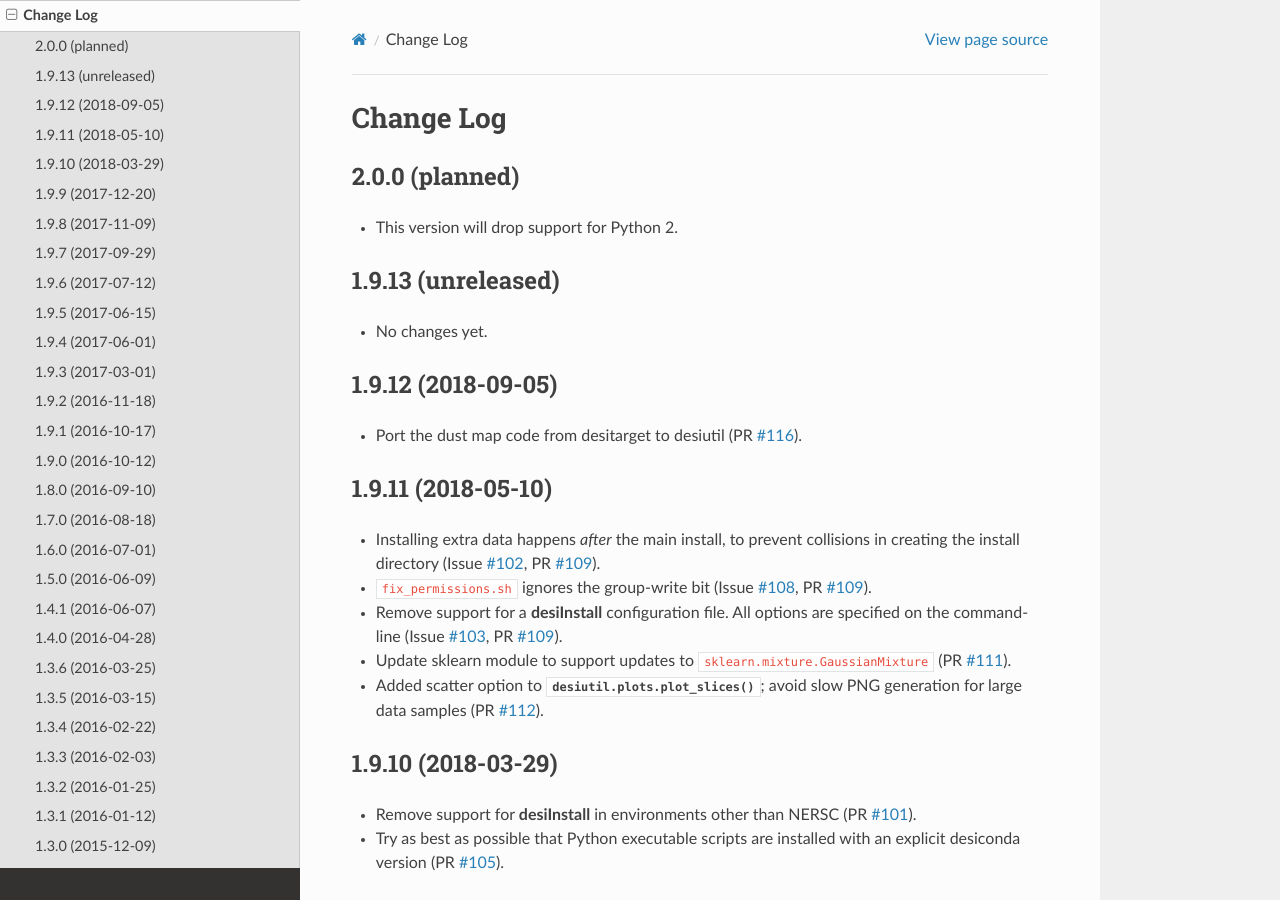
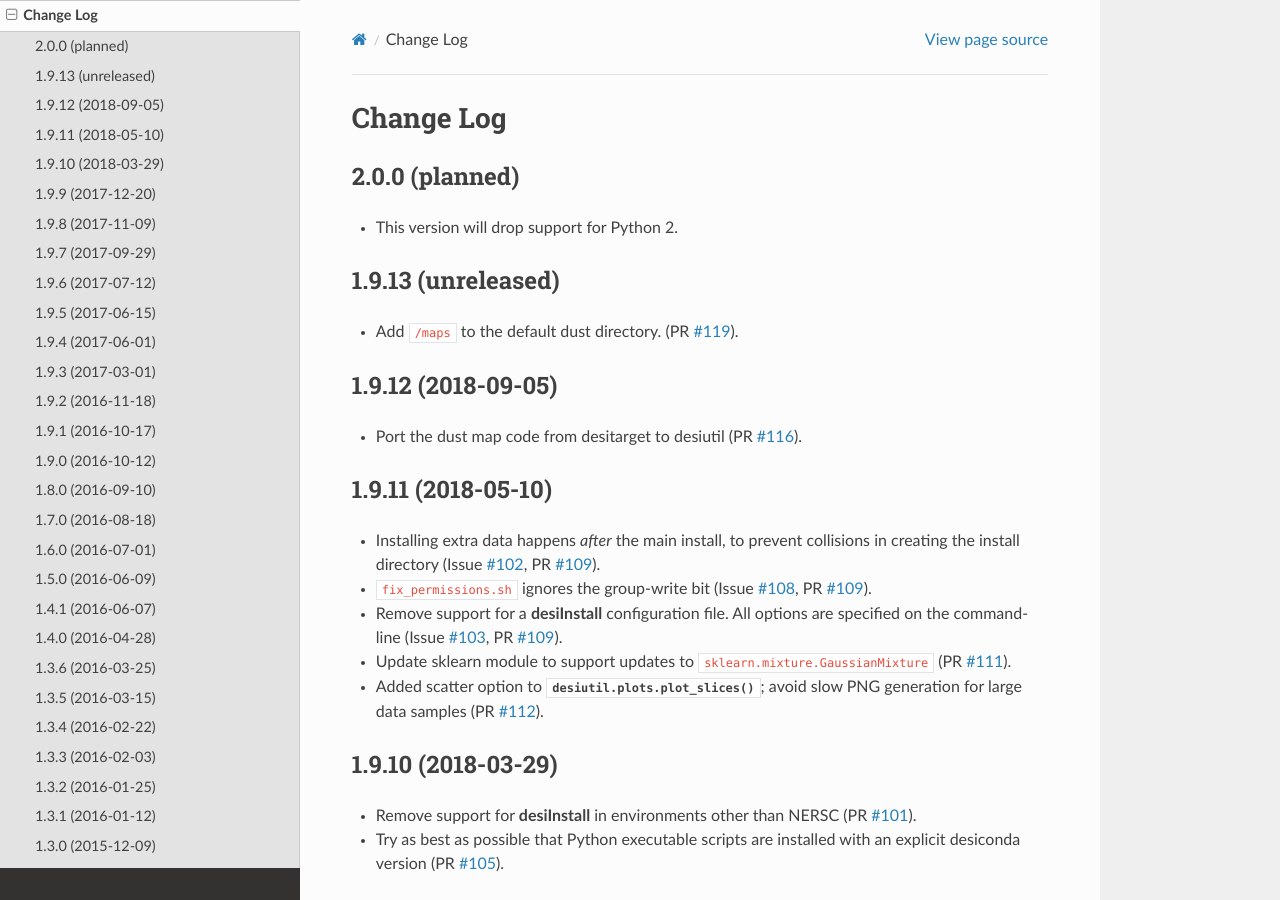
Before and after one commit to desihub/desiutil, a Sphinx documentation site: the page built from doc/changes.rst, in a window 1280 px wide and 900 px high. Built offline with Sphinx 7.4.7 and the Read the Docs theme 2.0.0, drawn with Linux system fonts in a browser that asks for light colours.

Commit message:
updating the changes documentation [ci skip]

```diff
--- a/doc/changes.rst
+++ b/doc/changes.rst
@@ -10,7 +10,9 @@ Change Log
 1.9.13 (unreleased)
 -------------------
 
-* No changes yet.
+* Add ``/maps`` to the default dust directory. (PR `#119`_).
+
+.. _`#119`: https://github.com/desihub/desiutil/pull/119
 
 1.9.12 (2018-09-05)
 -------------------
```
